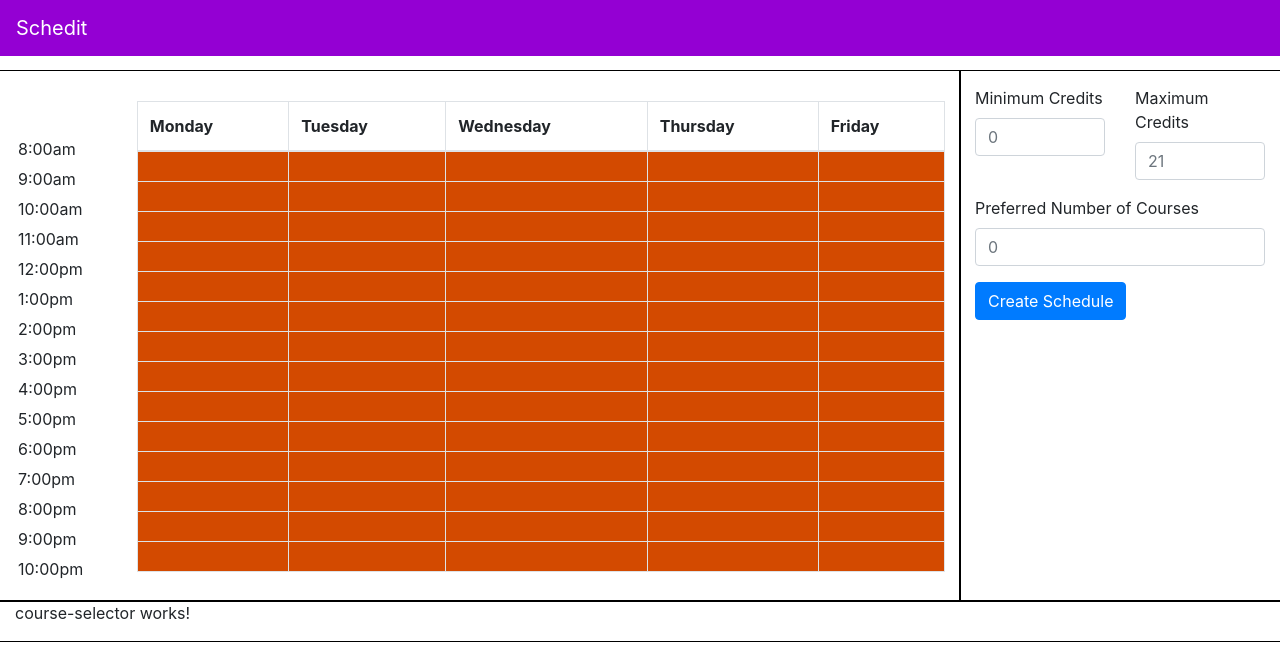
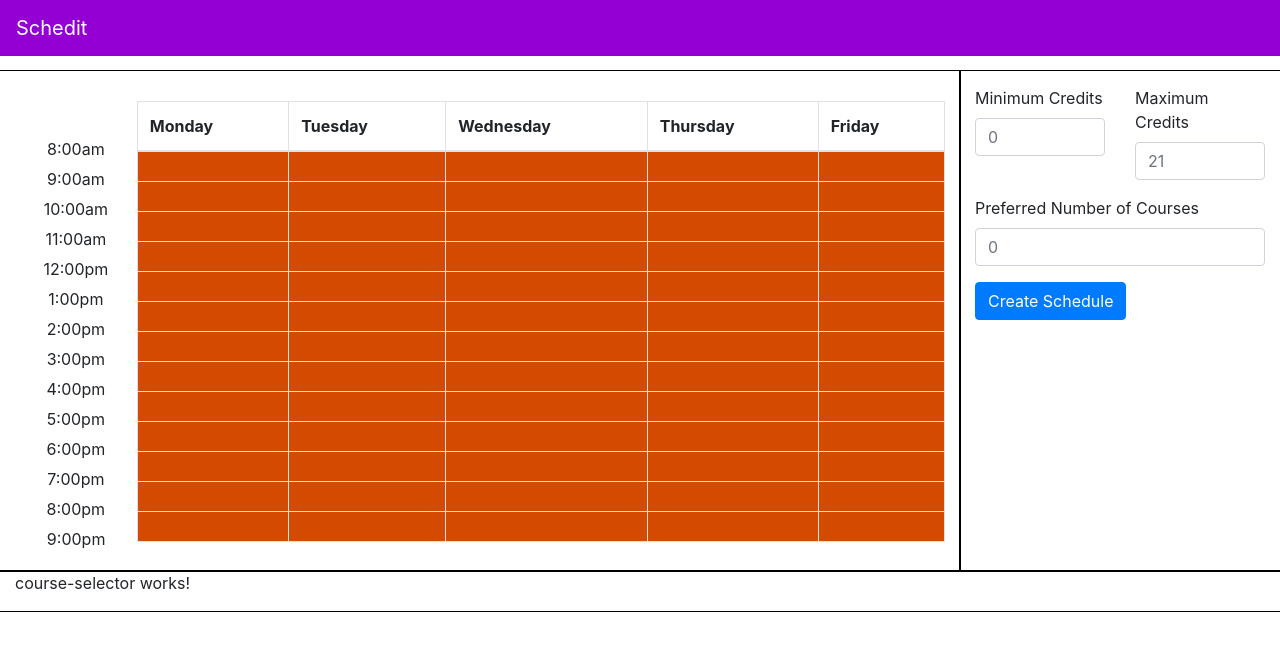
Before and after one commit to 7135-Cutiepy/ScheditFrontEnd, an Angular app: page / in a window 1280 px wide. Shown: the top 658 px of the page. Built offline with nearby package versions, Linux system fonts and the light colour scheme.

Commit message:
more calendar updates

```diff
--- a/src/app/calendar/calendar.component.css
+++ b/src/app/calendar/calendar.component.css
@@ -11,6 +11,7 @@
     top: -17px;
     display: block;
     position: relative;
+    text-align: center;
 }
 
 table {
@@ -26,3 +27,8 @@ td {
 .time_slot {
     background: #d34a00;
 }
+
+table tbody tr:last-child td {
+    border: 0;
+    background: 0;
+}
--- a/src/app/calendar/calendar.component.html
+++ b/src/app/calendar/calendar.component.html
@@ -11,121 +11,14 @@
           </tr>
         </thead>
         <tbody>
-        <tr>
-          <td class="time">8:00am</td>
+          <tr *ngFor="let time of times">
+            <td class="time">{{time}}</td>
             <td class="time_slot"></td>
             <td class="time_slot"></td>
             <td class="time_slot"></td>
             <td class="time_slot"></td>
             <td class="time_slot"></td>
           </tr>
-        <tr>
-          <td class="time">9:00am</td>
-          <td class="time_slot"></td>
-          <td class="time_slot"></td>
-          <td class="time_slot"></td>
-          <td class="time_slot"></td>
-          <td class="time_slot"></td>
-        </tr>
-        <tr>
-          <td class="time">10:00am</td>
-          <td class="time_slot"></td>
-          <td class="time_slot"></td>
-          <td class="time_slot"></td>
-          <td class="time_slot"></td>
-          <td class="time_slot"></td>
-        </tr>
-        <tr>
-          <td class="time">11:00am</td>
-          <td class="time_slot"></td>
-          <td class="time_slot"></td>
-          <td class="time_slot"></td>
-          <td class="time_slot"></td>
-          <td class="time_slot"></td>
-        </tr>
-        <tr>
-          <td class="time">12:00pm</td>
-          <td class="time_slot"></td>
-          <td class="time_slot"></td>
-          <td class="time_slot"></td>
-          <td class="time_slot"></td>
-          <td class="time_slot"></td>
-        </tr>
-        <tr>
-          <td class="time">1:00pm</td>
-          <td class="time_slot"></td>
-          <td class="time_slot"></td>
-          <td class="time_slot"></td>
-          <td class="time_slot"></td>
-          <td class="time_slot"></td>
-        </tr>
-        <tr>
-          <td class="time">2:00pm</td>
-          <td class="time_slot"></td>
-          <td class="time_slot"></td>
-          <td class="time_slot"></td>
-          <td class="time_slot"></td>
-          <td class="time_slot"></td>
-        </tr>
-        <tr>
-          <td class="time">3:00pm</td>
-          <td class="time_slot"></td>
-          <td class="time_slot"></td>
-          <td class="time_slot"></td>
-          <td class="time_slot"></td>
-          <td class="time_slot"></td>
-        </tr>
-        <tr>
-          <td class="time">4:00pm</td>
-          <td class="time_slot"></td>
-          <td class="time_slot"></td>
-          <td class="time_slot"></td>
-          <td class="time_slot"></td>
-          <td class="time_slot"></td>
-        </tr>
-        <tr>
-          <td class="time">5:00pm</td>
-          <td class="time_slot"></td>
-          <td class="time_slot"></td>
-          <td class="time_slot"></td>
-          <td class="time_slot"></td>
-          <td class="time_slot"></td>
-        </tr>
-        <tr>
-          <td class="time">6:00pm</td>
-          <td class="time_slot"></td>
-          <td class="time_slot"></td>
-          <td class="time_slot"></td>
-          <td class="time_slot"></td>
-          <td class="time_slot"></td>
-        </tr>
-        <tr>
-          <td class="time">7:00pm</td>
-          <td class="time_slot"></td>
-          <td class="time_slot"></td>
-          <td class="time_slot"></td>
-          <td class="time_slot"></td>
-          <td class="time_slot"></td>
-        </tr>
-        <tr>
-          <td class="time">8:00pm</td>
-          <td class="time_slot"></td>
-          <td class="time_slot"></td>
-          <td class="time_slot"></td>
-          <td class="time_slot"></td>
-          <td class="time_slot"></td>
-        </tr>
-        <tr>
-          <td class="time">9:00pm</td>
-          <td class="time_slot"></td>
-          <td class="time_slot"></td>
-          <td class="time_slot"></td>
-          <td class="time_slot"></td>
-          <td class="time_slot"></td>
-        </tr>
-        <tr>
-          <td class="time">10:00pm</td>
-        </tr>
         </tbody>
       </table>
 </div>
--- a/src/app/calendar/calendar.component.ts
+++ b/src/app/calendar/calendar.component.ts
@@ -7,9 +7,23 @@ import { Component, OnInit } from '@angular/core';
 })
 export class CalendarComponent implements OnInit {
 
-  constructor() { }
+  times_lower_bound = 8;
+  times_upper_bound = 21;
+  times = [];
+
+  constructor() {
+  }
 
   ngOnInit() {
+    for (var i = this.times_lower_bound; i <= this.times_upper_bound; i++) {
+      var time_string;
+      if (i < 12) {
+        time_string = i+":00am";
+      } else {
+        time_string = ((i>12) ? i-12 : i) + ":00pm";
+      }
+      this.times.push(time_string);
+    }
   }
 
 }
```
Lines whose indentation alone changed are shown as unchanged.
